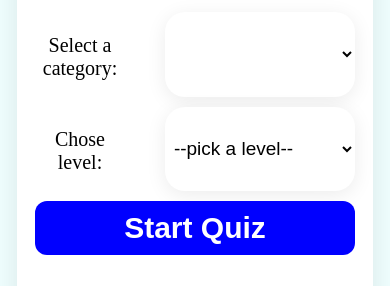
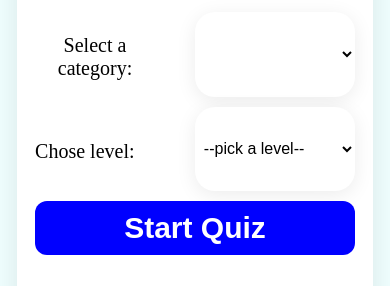
Before and after one commit to RichChidi/js-quiz-app, a plain HTML site: page index.html in a window 390 px wide. Shown: the part 276-562 px from the top of the page. Drawn offline with Linux system fonts and the light colour scheme; no server answers.

Commit message:
feat: reduce the width and font size of the select and element on home screen, for mobile view

```diff
--- a/styles/home-screen.css
+++ b/styles/home-screen.css
@@ -84,10 +84,10 @@ section{
   border: none;
 }
 
-@media (max-width: 400px) {
+@media (max-width: 450px) {
   .category, .difficulty{
-    max-width: 190px;
-    font-size: 19px;
+    max-width: 160px;
+    font-size: 16px;
   }
 }
 
--- a/styles/quiz-screen.css
+++ b/styles/quiz-screen.css
@@ -49,7 +49,7 @@
 .quiz-screen-head{
   padding: 5px 10px;
   font-size: 22px;
-  margin-top: 50px;
+  margin-top: 10px;
 }
 .question-number{
   width: 350px;
```
